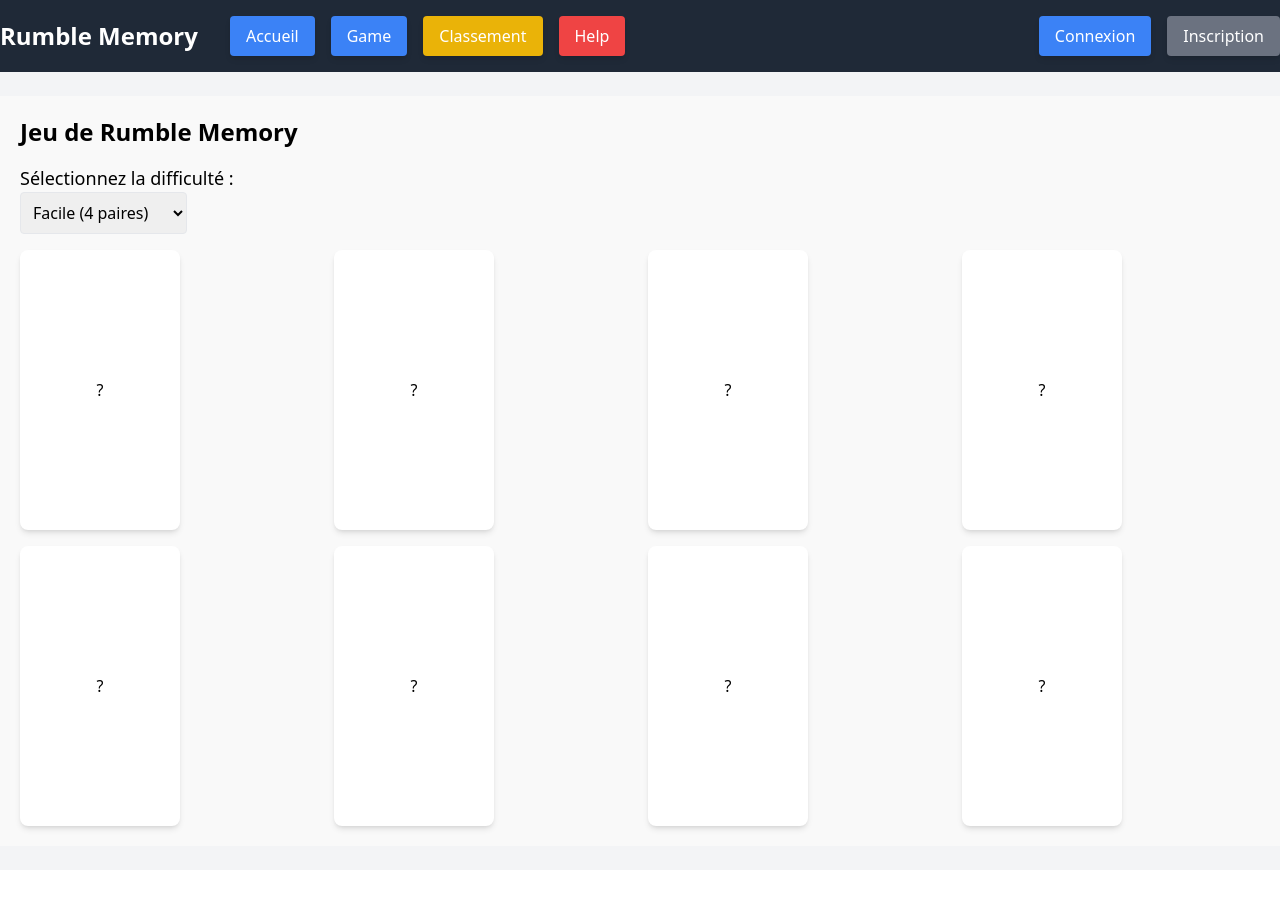
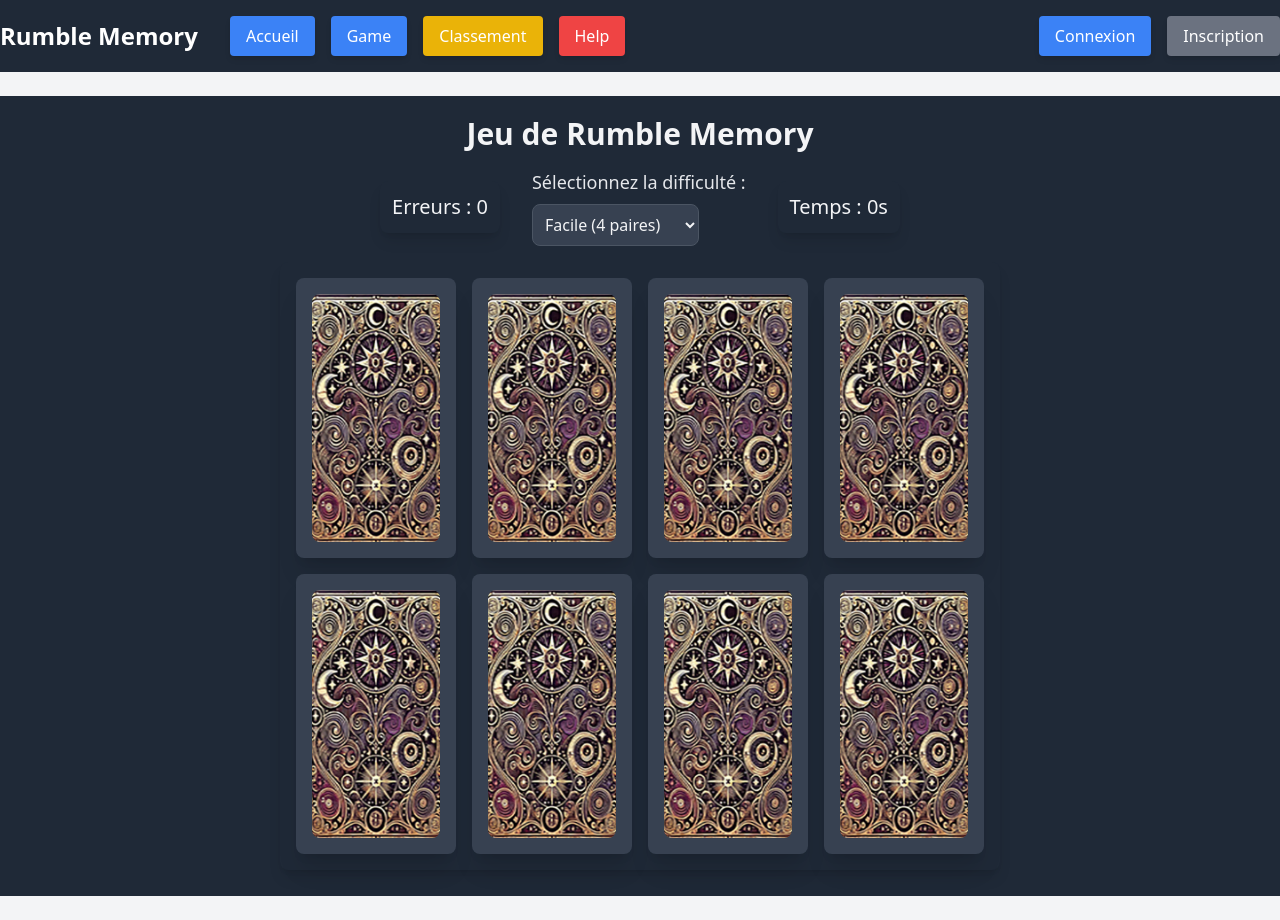
Before and after one commit to kuraifuyu666/RUMBLE-MEMORY, a Vue app: page /game in a window 1280 px wide. Before the commit the page ends 870 px from the top, so only its background shows below. Built offline with nearby package versions, Linux system fonts and the light colour scheme.

Commit message:
modification structure chat dans home.vue , intégration du dos des des cartes, d'un timer, d'un compteur d'erreurs et changement interface

```diff
--- a/src/components/Game.vue
+++ b/src/components/Game.vue
@@ -1,28 +1,52 @@
 <template>
-  <div class="game-container p-6">
-    <h2 class="text-2xl font-bold mb-4">Jeu de Rumble Memory</h2>
+  <div class="game-container p-6 flex flex-col items-center bg-gray-900 text-white min-h-screen">
+    <h2 class="text-3xl font-bold mb-4 text-gray-100">Jeu de Rumble Memory</h2>
 
-    <!-- Sélection de la difficulté -->
-    <div class="mb-4">
-      <label for="difficulty" class="block text-lg font-medium">Sélectionnez la difficulté :</label>
-      <select id="difficulty" v-model="selectedDifficulty" @change="initializeGame" class="border p-2 rounded">
-        <option value="easy">Facile (4 paires)</option>
-        <option value="medium">Moyen (6 paires)</option>
-        <option value="hard">Difficile (8 paires)</option>
-      </select>
+    <!-- Conteneur pour le compteur d'erreurs, la sélection de difficulté et le timer alignés côte à côte -->
+    <div class="flex items-center space-x-8 mb-4">
+      <!-- Affichage du compteur d'erreurs -->
+      <div class="text-xl bg-gray-800 text-gray-100 p-3 rounded-lg shadow-lg">
+        <span>Erreurs : {{ errorCount }}</span>
+      </div>
+
+      <!-- Sélection de la difficulté -->
+      <div>
+        <label for="difficulty" class="block text-lg font-medium text-gray-200 mb-2">
+          Sélectionnez la difficulté :
+        </label>
+        <select
+          id="difficulty"
+          v-model="selectedDifficulty"
+          @change="initializeGame"
+          class="bg-gray-700 text-gray-100 border border-gray-600 p-2 rounded-lg focus:outline-none focus:ring-2 focus:ring-blue-500 hover:bg-gray-600 transition-all"
+        >
+          <option value="easy" class="bg-gray-800">Facile (4 paires)</option>
+          <option value="medium" class="bg-gray-800">Moyen (6 paires)</option>
+          <option value="hard" class="bg-gray-800">Difficile (8 paires)</option>
+        </select>
+      </div>
+
+      <!-- Affichage du timer à droite -->
+      <div class="text-xl bg-gray-800 text-gray-100 p-3 rounded-lg shadow-lg">
+        <span>Temps : {{ timer }}s</span>
+      </div>
     </div>
 
-    <!-- Grille de cartes -->
-    <div v-if="cards.length" class="grid grid-cols-4 gap-4">
+    <!-- Grille de cartes dans un conteneur -->
+    <div class="cards-container grid grid-cols-4 gap-4 justify-center p-4 bg-gray-800 rounded-lg shadow-lg">
       <div
         v-for="(card, index) in cards"
         :key="index"
-        class="card bg-white rounded-lg shadow-md p-4 flex items-center justify-center cursor-pointer"
+        class="card bg-gray-700 rounded-lg shadow-xl p-4 flex items-center justify-center cursor-pointer hover:bg-gray-600"
         @click="flipCard(index)"
       >
-        <!-- Afficher l'image si la carte est retournée -->
-        <img v-if="card.flipped" :src="card.image" alt="card image" class="w-full h-full object-cover">
-        <span v-else>?</span>
+
+      <!-- Affiche l'image du dos de la carte si elle n'est pas retournée -->
+        <img v-if="!card.flipped" src="@/assets/card-back.jpg" alt="Card Back" class="w-full h-full object-cover rounded-lg">
+
+      <!-- Affiche l'image si la carte est retournée -->
+        <img v-else :src="card.image" alt="card image" class="w-full h-full object-cover rounded-lg">
+
       </div>
     </div>
   </div>
@@ -38,10 +62,14 @@
         import tarot6 from '@/assets/tarot6.jpg';
         import tarot7 from '@/assets/tarot7.jpg';
         import tarot8 from '@/assets/tarot8.jpg';
-
+        import cardBack from '@/assets/card-back.jpg';
 export default {
   data() {
     return {
+      errorCount: 0,
+      timer: 0, // Variable pour le temps écoulé
+      timerStarted: false, // Vérifie si le timer a démarré
+      timerInterval: null, // Intervalle pour le timer
       selectedDifficulty: 'easy', // Par défaut, le niveau de difficulté est "Facile"
       cards: [], // Tableau pour les cartes du jeu
       flippedCards: [], // Cartes retournées
@@ -56,7 +84,7 @@ export default {
     initializeGame() {
       let numberOfPairs;
 
-      // Déterminer le nombre de paires en fonction de la difficulté sélectionnée
+      // Détermine le nombre de paires en fonction de la difficulté sélectionnée
       if (this.selectedDifficulty === 'easy') {
         numberOfPairs = 4; // Facile : 4 paires
       } else if (this.selectedDifficulty === 'medium') {
@@ -65,7 +93,7 @@ export default {
         numberOfPairs = 8; // Difficile : 8 paires
       }
 
-      // Sélectionner les premières images en fonction du nombre de paires
+      // Sélectionne les premières images en fonction du nombre de paires
       const selectedImages = this.images.slice(0, numberOfPairs);
 
       // Créer des cartes avec les images (chaque image apparaît deux fois)
@@ -74,12 +102,16 @@ export default {
         flipped: false,
       }));
 
-      // Mélanger les cartes
+      // Mélange les cartes
       this.shuffleCards();
 
-      // Réinitialiser les cartes retournées et les paires trouvées
+      // Réinitialise les cartes retournées, les paires trouvées, le compteur d'erreurs et le timer
       this.flippedCards = [];
       this.matchedPairs = [];
+      this.errorCount = 0;
+      this.timer = 0;
+      this.timerStarted = false; // Le timer n'a pas encore démarré
+      clearInterval(this.timerInterval); // Stoppe le timer précédent s'il existe
     },
 
     // Méthode pour mélanger les cartes
@@ -93,6 +125,11 @@ export default {
     // Méthode pour retourner les cartes
     flipCard(index) {
       const card = this.cards[index];
+
+    // Démarrer le timer si c'est la première carte retournée
+    if (!this.timerStarted) {
+      this.startTimer();
+      }
 
       // Ignorer si la carte est déjà retournée ou si deux cartes sont déjà retournées
       if (card.flipped || this.flippedCards.length === 2) return;
@@ -113,14 +150,36 @@ export default {
       const secondCard = this.cards[secondIndex];
 
       if (firstCard.image === secondCard.image) {
-        this.matchedPairs.push(firstCard.image); // Ajouter la paire à la liste des correspondances
+        this.matchedPairs.push(firstCard.image); // Ajoute la paire à la liste des correspondances
+        // Vérifie si toutes les paires ont été trouvées
+        if (this.matchedPairs.length === this.cards.length / 2) {
+          this.stopTimer(); // Arrête le timer à la fin du jeu
+        }
       } else {
+        // compteur d'erreurs si les cartes ne correspondent pas
+        this.errorCount++;
         firstCard.flipped = false;
         secondCard.flipped = false;
       }
 
       this.flippedCards = []; // Réinitialiser les cartes retournées
     },
+
+    // Méthode pour démarrer le timer une seule fois
+    startTimer() {
+      this.timerStarted = true; // Le timer a démarré
+      this.timerInterval = setInterval(() => {
+        this.timer++; // Incrémenter le timer chaque seconde
+      }, 1000);
+    },
+
+    // Méthode pour arrêter le timer à la fin du jeu (si nécessaire)
+    stopTimer() {
+      clearInterval(this.timerInterval); // Arrêter le timer
+    },
+  },
+  beforeDestroy() {
+    clearInterval(this.timerInterval); // Nettoyer l'intervalle du timer à la destruction du composant
   },
 };
 </script>
@@ -128,14 +187,15 @@ export default {
 <style scoped>
 .game-container {
   padding: 20px;
-  background-color: #f9f9f9;
+  background-color: #1f2937;
 }
 .card {
-  transition: transform 0.2s;
+  transition: transform 0.2s, background-color 0.2s;
   width: 160px;
   height: 280px; /* Ajuster la taille pour les cartes de tarot */
 }
 .card:hover {
   transform: scale(1.05);
+  background-color: #374151;
 }
 </style>
--- a/src/components/Home.vue
+++ b/src/components/Home.vue
@@ -7,10 +7,10 @@
     </p>
   </div>
     <!-- Section de Chat à droite -->
-    <div class="chat-container w-1/3">
-      <h2 class="text-2xl font-bold mb-2">Chat</h2>
+    <div class="chat-container fixed bottom-4 left-4 border border-gray-600 bg-gray-800 rounded-lg p-4 w-full max-w-md shadow-lg">
+      <h2 class="text-2xl font-bold mb-2 text-white">Chat</h2>
       <div class="chat-box border border-gray-300 rounded-lg shadow-md p-4 max-h-60 overflow-y-auto">
-        <div v-for="(msg, index) in messages" :key="index" class="chat-message mb-2">
+        <div v-for="(msg, index) in messages" :key="index" class="chat-message mb-2 text-gray-300">
           <strong>User:</strong> {{ msg }}
         </div>
       </div>
@@ -19,7 +19,7 @@
         @keyup.enter="sendMessage"
         type="text"
         placeholder="Écrivez un message..."
-        class="mt-2 w-full p-2 border border-gray-300 rounded"
+        class="border border-gray-500 bg-gray-700 text-white rounded-lg p-2 w-full"
       />
       <button @click="sendMessage" class="bg-blue-500 text-white px-4 py-2 mt-2 rounded">
         Envoyer
@@ -51,8 +51,14 @@ export default {
 .home-container {
   background-color: #f9f9f9;
 }
+.chat-container {
+  transition: border-color 0.2s;
+}
+.chat-container:hover {
+  border-color: #a1a1a1; /* Couleur de bordure au survol */
+}
 .chat-box {
-  max-height: 200px; /* Limiter la hauteur de la boîte de chat */
+  max-height: 100px; /* Limiter la hauteur de la boîte de chat */
 }
 .chat-message {
   padding: 2px 0;
```
Also changed, not shown: src/assets/card-back.jpg (added).
